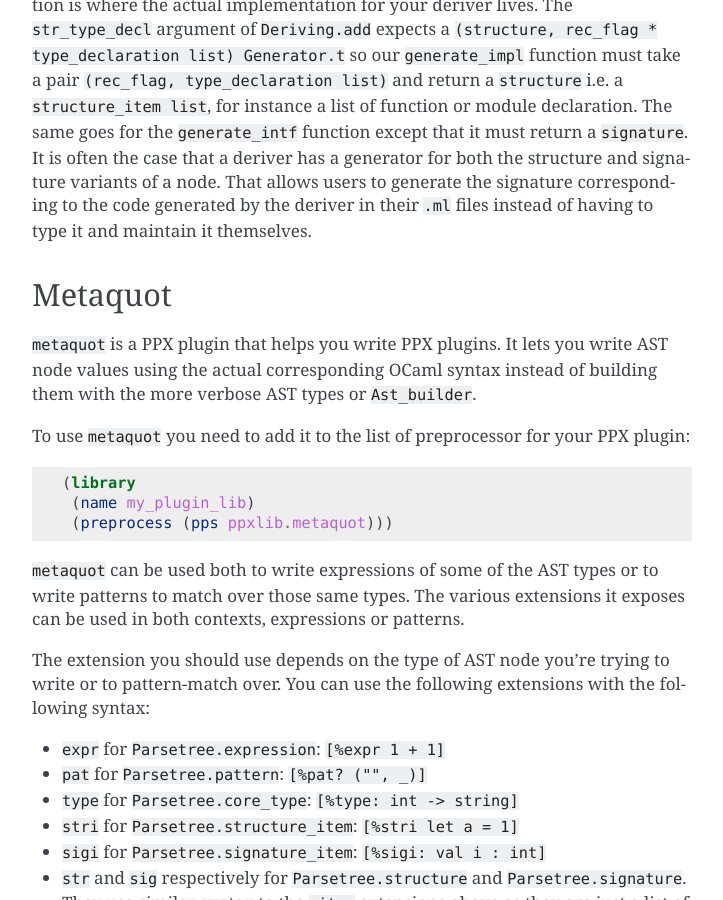
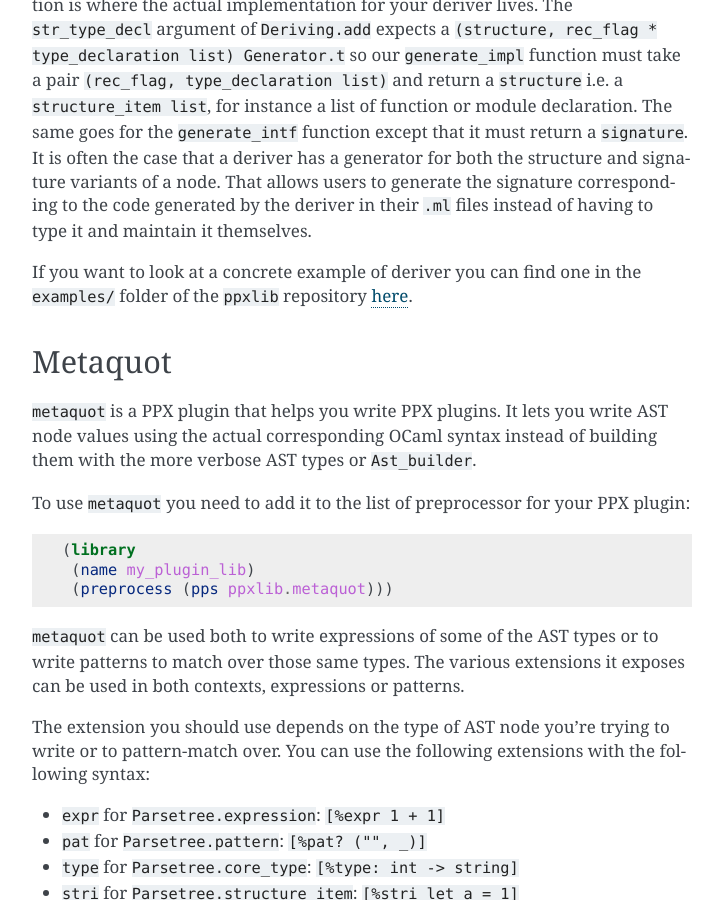
Before and after one commit to ocaml-ppx/ppxlib, a Sphinx documentation site: the page built from doc/ppx-for-plugin-authors.rst, in a window 1280 px wide and 900 px high, scrolled down 4407 px. Shown: the whole window, without its empty margins (388-1111 px from the left). Built offline with Sphinx 7.4.7, drawn with Linux system fonts in a browser that asks for light colours.

Commit message:
Add an example deriver in the examples folder
Signed-off-by: Nathan Rebours <nathan.p.rebours@gmail.com>

```diff
--- a/doc/ppx-for-plugin-authors.rst
+++ b/doc/ppx-for-plugin-authors.rst
@@ -142,7 +142,7 @@ The type of the ``expand`` function is:
 
 If you want to look at a concrete example of extension rewriter you can find one in the
 ``examples/`` folder of the ``ppxlib`` repository
-`here <https://github.com/ocaml-ppx/ppxlib/tree/master/ast>`_.
+`here <https://github.com/ocaml-ppx/ppxlib/tree/master/examples/simple-extension-rewriter>`_.
 
 Writing a deriver
 ^^^^^^^^^^^^^^^^^
@@ -207,6 +207,10 @@ The same goes for the ``generate_intf`` function except that it must return a ``
 It is often the case that a deriver has a generator for both the structure and signature variants
 of a node. That allows users to generate the signature corresponding to the code generated by the
 deriver in their ``.ml`` files instead of having to type it and maintain it themselves.
+
+If you want to look at a concrete example of deriver you can find one in the
+``examples/`` folder of the ``ppxlib`` repository
+`here <https://github.com/ocaml-ppx/ppxlib/tree/master/examples/simple-deriver>`_.
 
 Metaquot
 --------
```
Also changed, not shown: examples/simple-deriver/README.md (added), 2 other files.
